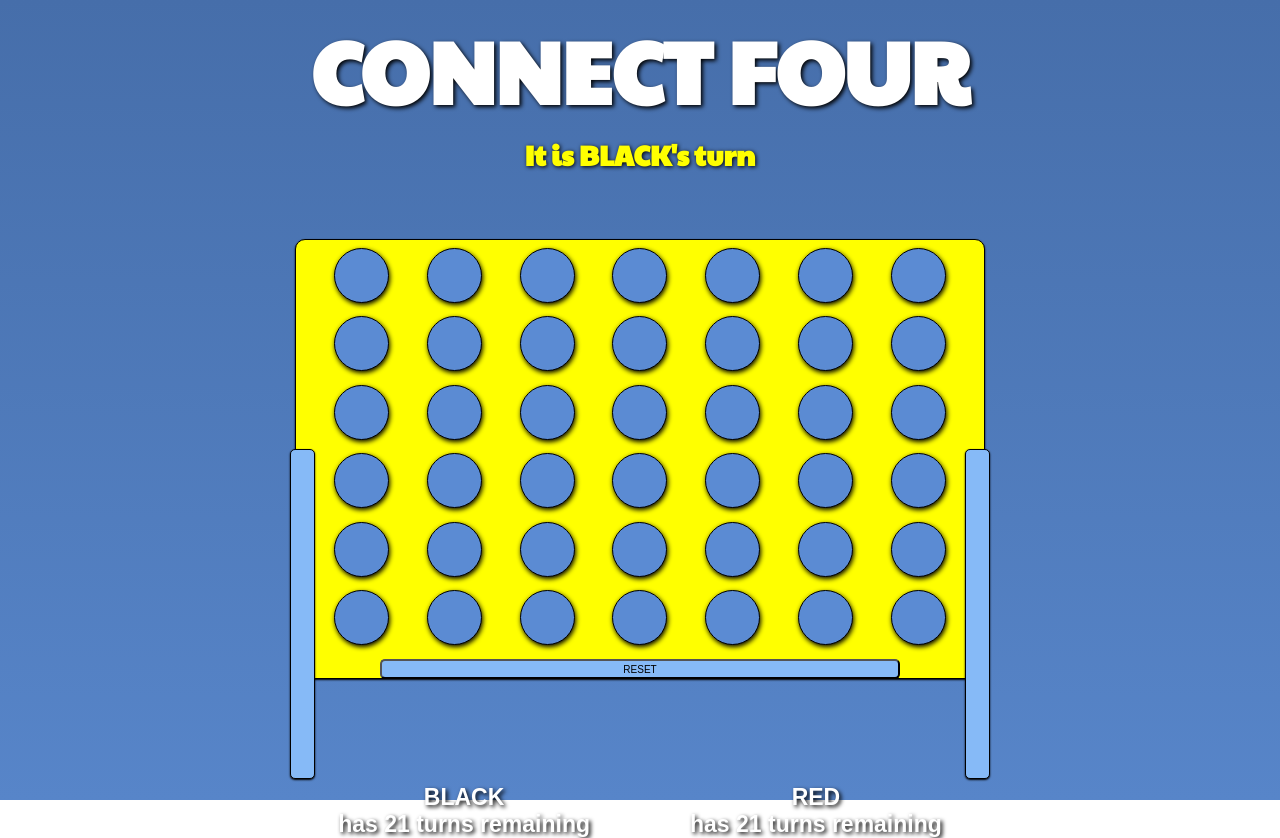
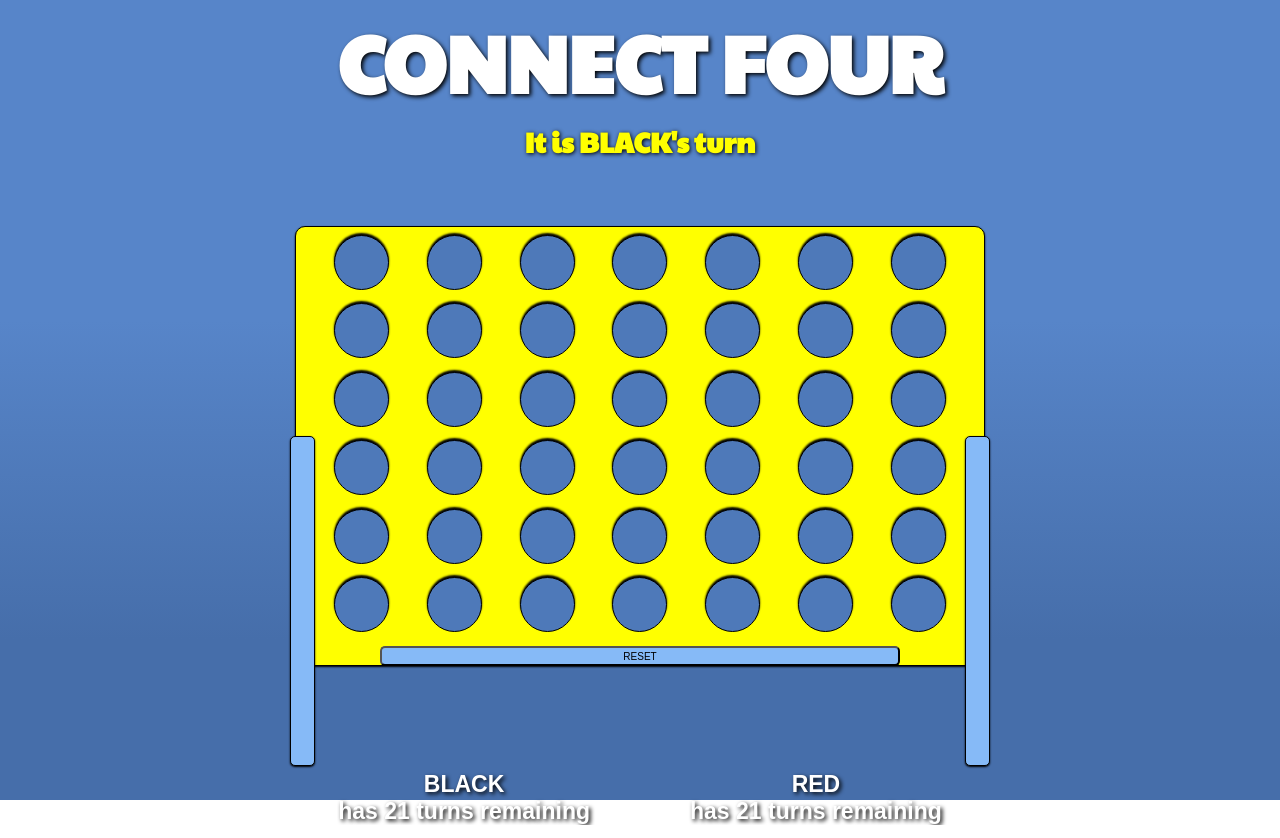
Before and after one commit to JGore99/connect-four, a website: page index.html in a window 1280 px wide. Drawn offline with nearby package versions, Linux system fonts and the light colour scheme.

Commit message:
minor styling changes

```diff
--- a/css/style.css
+++ b/css/style.css
@@ -22,18 +22,20 @@ html {
 body {
   background: rgb(108, 162, 242);
   background: linear-gradient(
-    0deg,
-    rgb(87, 133, 201) 0%,
-    rgb(70, 110, 170) 100%
+    180deg,
+    rgb(87, 133, 201) 40%,
+    rgb(70, 110, 170) 80%
   );
   background-size: cover;
   background-repeat: no-repeat;
   text-align: center;
+  margin: 0;
+  padding: 0;
 }
 
 .game-title {
   font-family: "Paytone One", sans-serif;
-  font-size: 87px;
+  font-size: 8rem;
   color: white;
   text-shadow: 2px 2px 4px #000000;
   margin: 5px auto 0px;
@@ -106,13 +108,13 @@ body {
 }
 
 .square {
-  background-color: rgb(91, 139, 211);
+  background-color: rgb(78, 121, 185);
   border: 1px solid black;
   border-radius: 50%;
   height: 55px;
   margin: 0px auto;
   width: 55px;
-  box-shadow: 1px 2px 5px #000000;
+  box-shadow: 0px -2px 2px #000000;
 }
 
 .reset {
```
